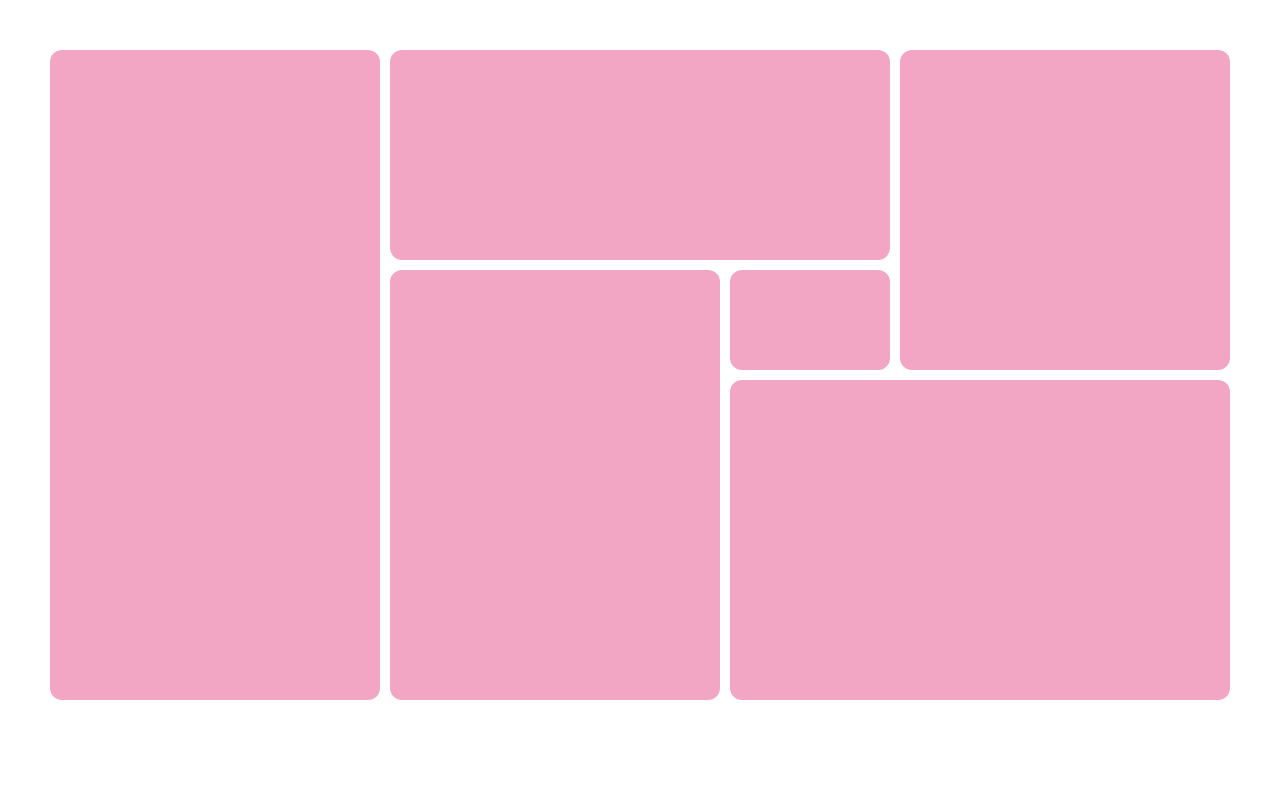
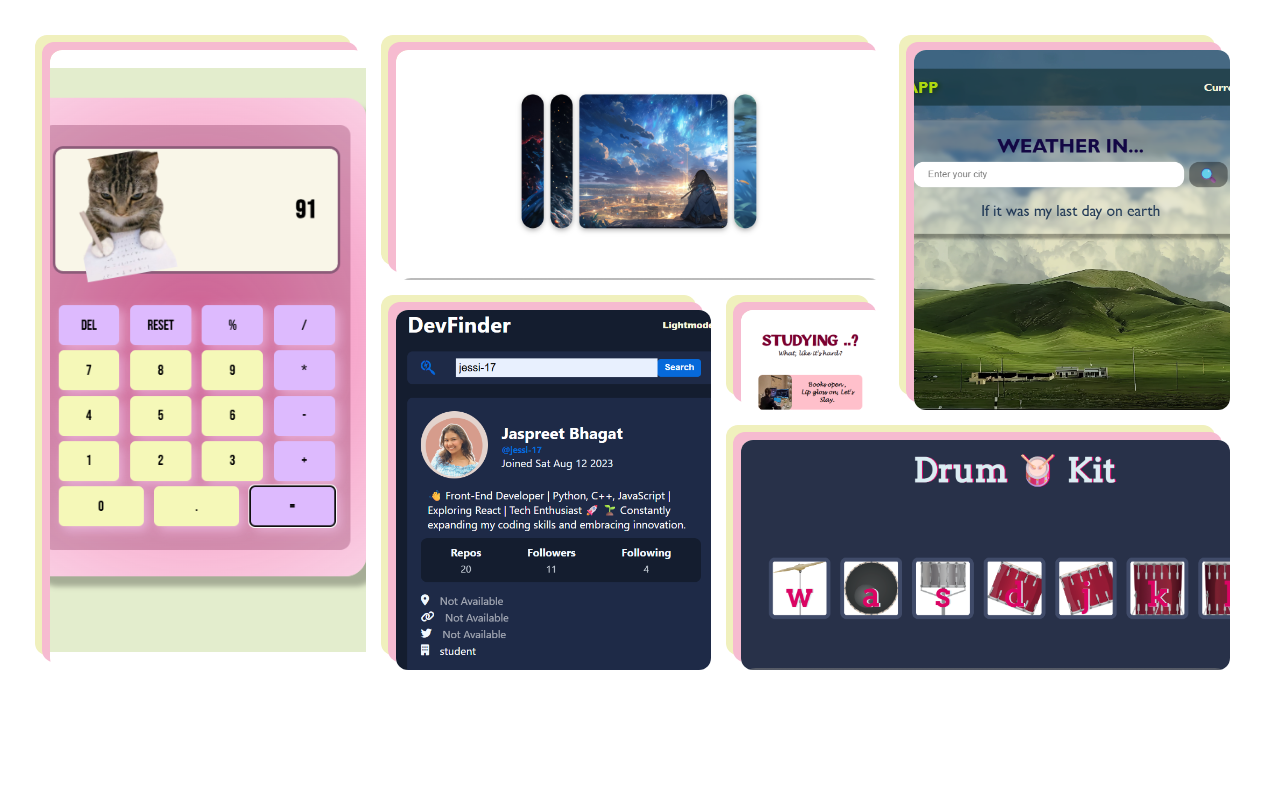
Before and after one commit to jessi-17/JavaScript_Projects, a website: page 100 Js Projects by jessi/gridlayout.html in a window 1280 px wide. Drawn offline with Linux system fonts and the light colour scheme.

Commit message:
add these

```diff
--- a/100 Js Projects by jessi/gridlayout.html
+++ b/100 Js Projects by jessi/gridlayout.html
@@ -1,5 +1,6 @@
 <!DOCTYPE html>
 <html lang="en">
+
 <head>
     <meta charset="UTF-8">
     <meta name="viewport" content="width=device-width, initial-scale=1.0">
@@ -9,38 +10,176 @@
             box-sizing: border-box;
         }
 
-    html, body {
+        html,
+        body {
             width: 100%;
             height: 100%;
             margin: 0;
 
             overflow-x: hidden;
         }
-    body{
+
+        body {
             padding: 50px;
         }
+
         .grid-container {
             display: grid;
             grid-template-columns: repeat(7, 1fr);
-      grid-template-rows: repeat(6, 100px);
-      gap: 10px;
+            grid-template-rows: repeat(5, 100px);
+            gap: 30px;
         }
 
+
         .cell {
-      background-color: rgb(243, 166, 196);
+            overflow: hidden;
+            cursor: pointer;
+            box-shadow:
+                -8px -8px rgba(246, 186, 209, 0.973),
+                -15px -15px rgb(240, 240, 189);
             border-radius: 12px;
+            background-size: cover;
+            background-position: center;
+            background-repeat: no-repeat;
+            position: relative;
+            background-color: rgba(0, 0, 0, 0.166);
+            background-blend-mode: darken;
         }
 
-    .cell1 { grid-column: span 2; grid-row: 1 / 7; }
-    .cell2 { grid-column: span 3; grid-row: 1 / 3; }
-    .cell3 { grid-column: 3 / span 2; grid-row: 3 / 7; }
-    .cell4 { grid-column: 5 / 6; grid-row: 3; }
-    .cell5 { grid-column: 6 / span 2; grid-row: 1 / span 3; }
-    .cell6 { grid-column: span 3; grid-row: 4 / 7; }
+
+        .cell1 {
+            grid-column: span 2;
+            grid-row: 1 / 6;
+            background: url(images/cell-1.png);
+            background-repeat: no-repeat;
+            background-size: 130%;
+            background-position: center;
+        }
+
+        .cell2 {
+            background-repeat: no-repeat;
+            grid-column: span 3;
+            grid-row: 1 / 3;
+            background: url(images/cell-extra.png);
+            background-repeat: no-repeat;
+            background-size: contain;
+            background-position: center;
+            /* rotate: 90deg; */
+        }
+
+        .cell3 {
+            background-repeat: no-repeat;
+            grid-column: 3 / span 2;
+            grid-row: 3 / 6;
+            background: url(images/cell-3.png);
+            background-repeat: no-repeat;
+            background-size: cover;
+        }
+
+        .cell4 {
+            background-repeat: no-repeat;
+            grid-column: 5 / 6;
+            grid-row: 3;
+            background: url(images/cell-2.png);
+            background-repeat: no-repeat;
+            background-size: cover;
+        }
+
+        .cell5 {
+            grid-column: 6 / span 2;
+            grid-row: 1 / span 3;
+            background: url(images/cell-5\ \(2\).png);
+            background-repeat: no-repeat;
+            background-size: cover;
+            height: 100%;
+            background-position: center;
+        }
+
+        .cell6 {
+            grid-column: span 3;
+            grid-row: 4 / 6;
+            background: url(images/cell-6.png);
+            background-repeat: no-repeat;
+            background-size: cover;
+            /* overflow: hidden; */
+        }
+
+
+
+        .overlay-text {
+            transform: translateY(190px);
+            width: 100%;
+            height: 30%;
+            background: linear-gradient(rgba(128, 128, 128, 0.533), rgba(0, 0, 0, 0.582));
+            position: absolute;
+            bottom: 0px;
+            border-radius: 15px;
+            padding-left: 20px;
+            font-family: 'Gill Sans', 'Gill Sans MT', Calibri, 'Trebuchet MS', sans-serif;
+            transition: all 0.8s ease-in;
+        }
+        .overlay-text-4 {
+            padding: 5px;
+            height:100%;
+                        transform: translateY(250px);
+        }
+        .overlay-text-2 {
+            height: 75%;
+            transform: translateY(170px);
+        }
+
+        .overlay-text-3 {
+            height: 50%;
+            transform: translateY(185px);
+        }
+
+        .overlay-text h2 {
+            font-size: 2rem;
+            color: rgb(255, 224, 249);
+        }
+
+        .overlay-text-4 h2 {
+            font-size: 0.9rem;
+        }
+
+        .cell:hover>.overlay-text {
+            transform: translateY(0px);
+        }
+
+        .cell:hover>.overlay-text-4 {
+            transform: translateY(-5px);
+        }
+
+
+
+        .overlay-text .btns {
+            display: flex;
+            gap: 10px;
+
+        }
+
+        .overlay-text .btns input[type="submit"] {
+            padding: 10px;
+            border-radius: 8px;
+            font-size: 1rem;
+            text-transform: capitalize;
+            font-weight: 600;
+            border: none;
+            width: 40%;
+            border: 5px solid rgb(164, 162, 221);
+            background-color: lightgoldenrodyellow;
+            cursor: pointer;
+        }
+
+        .overlay-text-4 .btns input[type="submit"] {
+            font-size: 0.5rem;
+            padding: 5px;
+            width: 90%;
+        }
 
         @media(max-width: 1024px) {
             .grid-container {
-        gap: 10px;
+                gap: 30px;
                 grid-template-areas:
                     "a a a a b b b"
                     "a a a a b b b"
@@ -50,17 +189,34 @@
                     "e e e f f f f";
             }
 
-      .cell1 { grid-area: a; }
-      .cell2 { grid-area: b; }
-      .cell3 { grid-area: c; }
-      .cell4 { grid-area: d; }
-      .cell5 { grid-area: e; }
-      .cell6 { grid-area: f; }
+            .cell1 {
+                grid-area: a;
+            }
+
+            .cell2 {
+                grid-area: b;
+            }
+
+            .cell3 {
+                grid-area: c;
+            }
+
+            .cell4 {
+                grid-area: d;
+            }
+
+            .cell5 {
+                grid-area: e;
+            }
+
+            .cell6 {
+                grid-area: f;
+            }
         }
 
         @media(max-width: 768px) {
             .grid-container {
-        gap: 10px;
+                gap: 30px;
                 grid-template-areas:
                     "a a a b b b b"
                     "a a a b b b b"
@@ -72,14 +228,67 @@
         }
     </style>
 </head>
+
 <body>
     <div class="grid-container">
-    <div class="cell cell1"></div>
-    <div class="cell cell2"></div>
-    <div class="cell cell3"></div>
-    <div class="cell cell4"></div>
-    <div class="cell cell5"></div>
-    <div class="cell cell6"></div>
+
+        <div class="cell cell1 ">
+            <div class="overlay-text">
+                <h2>Title of the project</h2>
+                <div class="btns">
+                    <input type="submit" value="git-link">
+                    <input type="submit" value="live-demo">
+                </div>
+            </div>
+        </div>
+        <div class="cell cell2 ">
+            <div class="overlay-text overlay-text-2">
+                <h2>Title of the project</h2>
+                <div class="btns">
+                    <input type="submit" value="git-link">
+                    <input type="submit" value="live-demo">
+                </div>
+            </div>
+        </div>
+        <div class="cell cell3 ">
+            <div class="overlay-text overlay-text-3">
+                <h2>Title of the project</h2>
+                <div class="btns">
+                    <input type="submit" value="git-link">
+                    <input type="submit" value="live-demo">
+                </div>
+            </div>
+        </div>
+        <div class="cell cell4 ">
+            <div class="overlay-text overlay-text-4">
+                <h2 style="
+    font-size: 0.9rem;
+">Title of the project</h2>
+                <div class="btns">
+                    <input type="submit" value="git-link">
+                    <input type="submit" value="live-demo">
+                </div>
+            </div>
+        </div>
+        <div class="cell cell5 ">
+            <div class="overlay-text overlay-text-3">
+                <h2>Title of the project</h2>
+                <div class="btns">
+                    <input type="submit" value="git-link">
+                    <input type="submit" value="live-demo">
+                </div>
+            </div>
+        </div>
+        <div class="cell cell6 ">
+            <div class="overlay-text overlay-text-2">
+                <h2>Title of the project</h2>
+                <div class="btns">
+                    <input type="submit" value="git-link">
+                    <input type="submit" value="live-demo">
+                </div>
+            </div>
+        </div>
     </div>
 </body>
+
 </html>
```
Also changed, not shown: 100 Js Projects by jessi/ehkefhdafea/hdsifghdfg.html (added), 100 Js Projects by jessi/images/cell-1.png (added), 100 Js Projects by jessi/images/cell-2.png (added), 100 Js Projects by jessi/images/cell-3.png (added), 100 Js Projects by jessi/images/cell-4.png (renamed from 100 Js Projects by jessi/images/Screenshot 2025-05-28 120121.png), 100 Js Projects by jessi/images/cell-5 (2).png (added), 100 Js Projects by jessi/images/cell-6.png (added), 100 Js Projects by jessi/images/cell-extra.png (added), 1 other file. Lines whose indentation alone changed are shown as unchanged.
